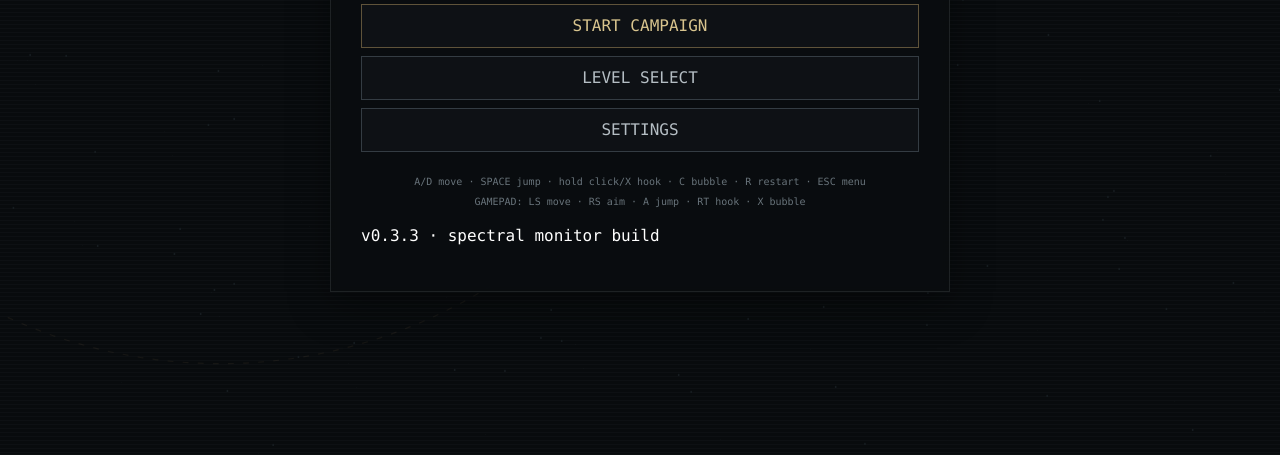
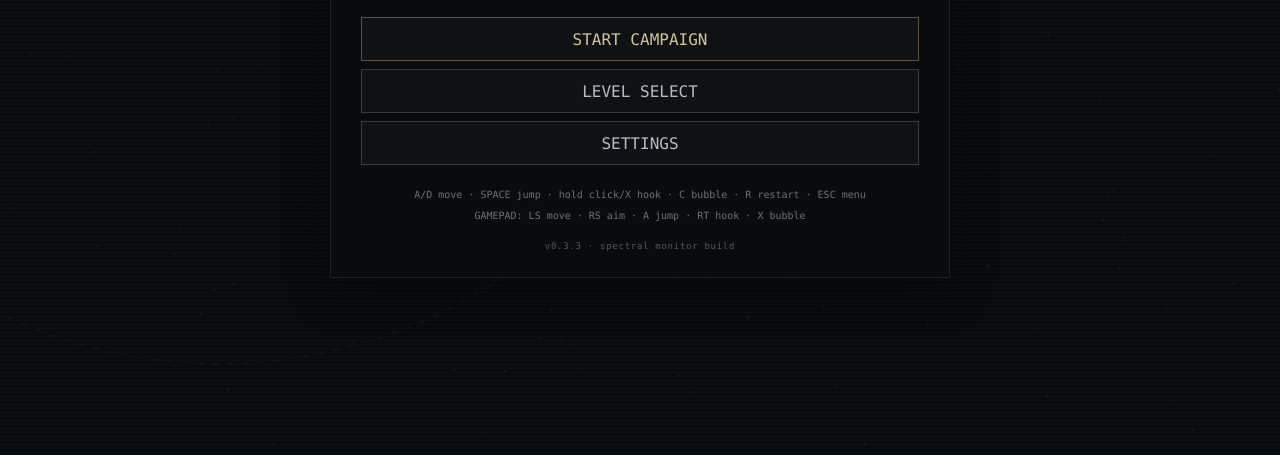
Before and after one commit to Karlos-fr/glyphhook, a website built with Vite: page index.html in a window 1280 px wide. Shown: the part 345-800 px from the top of the page. Built offline with nearby package versions, Linux system fonts and the light colour scheme.

Commit message:
Style spectral build signature

```diff
--- a/src/style.css
+++ b/src/style.css
@@ -92,6 +92,13 @@ button, input { font: inherit; }
 }
 .menu-help { margin: 22px 0 0; letter-spacing: 0; line-height: 1.55; }
 .gamepad-help { margin-top: 5px; }
+.build-tag {
+  margin: 18px 0 -4px;
+  text-align: center;
+  color: #505961;
+  font-size: 9px;
+  letter-spacing: .08em;
+}
 
 .menu-buttons { display: grid; gap: 8px; margin-top: 28px; }
 
```
